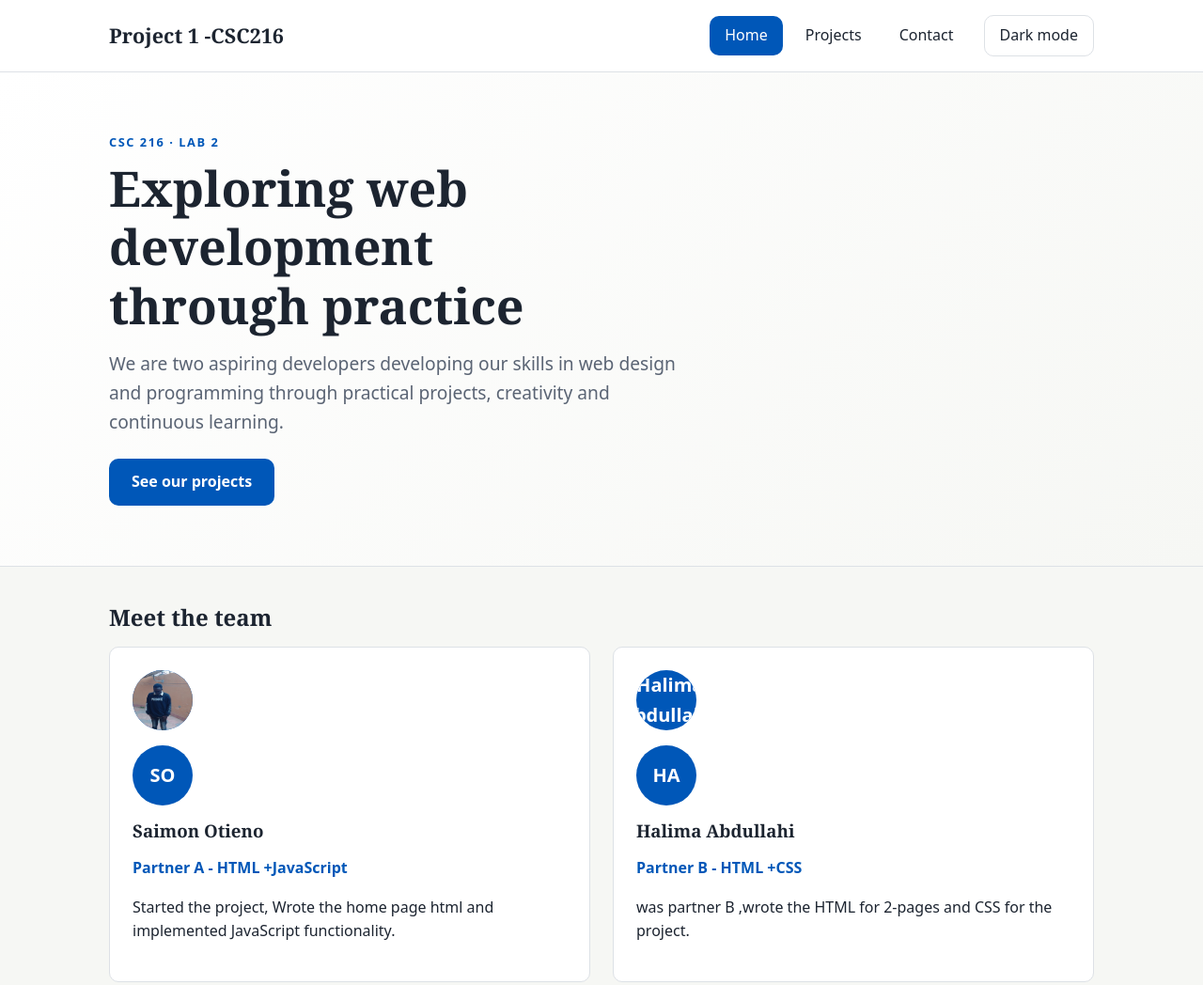
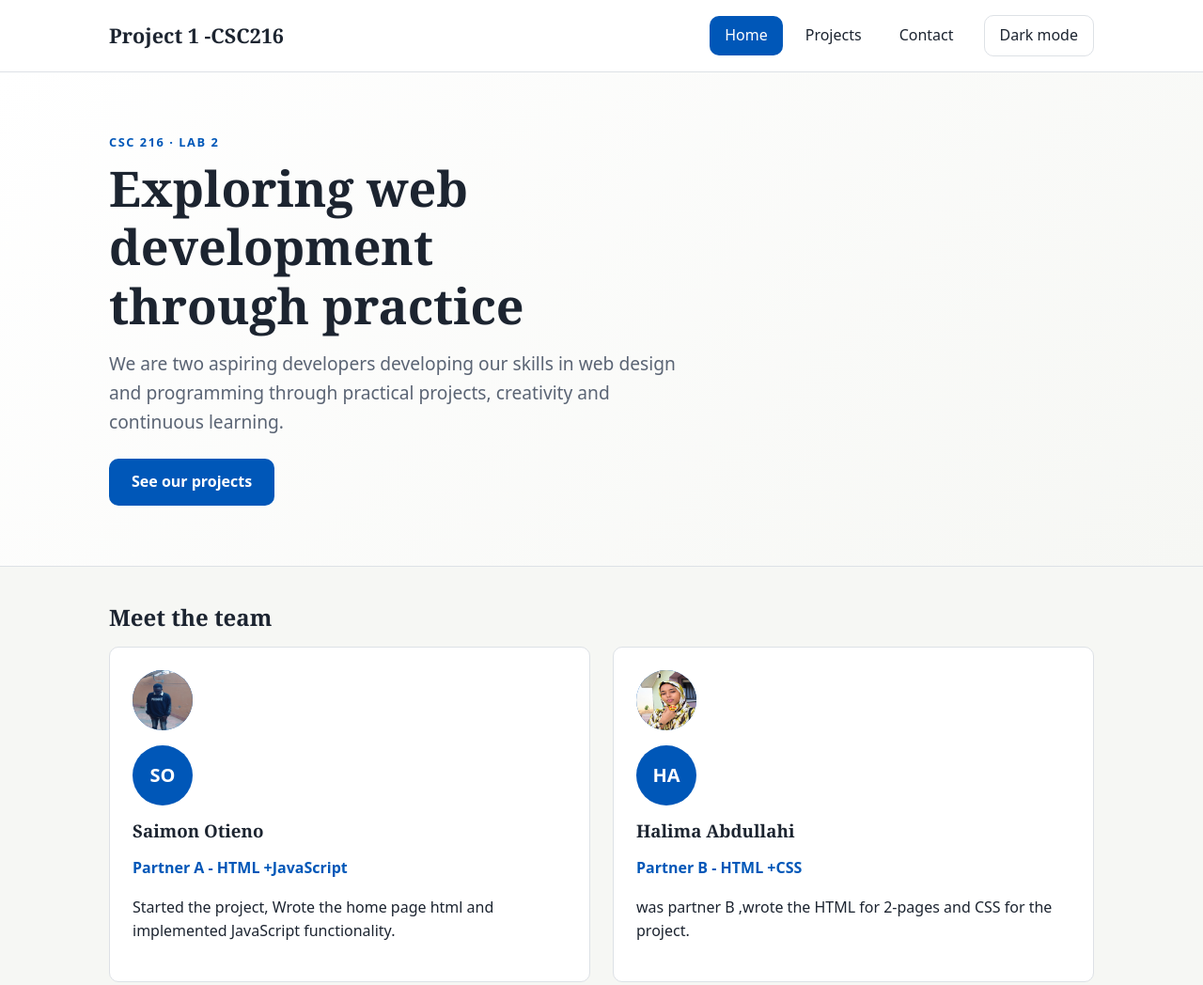
Before and after one commit to lussier1678/team-website, a plain HTML site: page index.html in a window 1280 px wide. Shown: the top 1048 px of the page at 94% size. Drawn offline with Linux system fonts and the light colour scheme.

Commit message:
adding the images
co-authored by :halima abdullahi<halish123abdullahi@gmail.com

```diff
--- a/index.html
+++ b/index.html
@@ -50,7 +50,7 @@
     </article>
 
     <article class="card">
-      <img src="images/halima.jpeg" alt="Halima Abdullahi" class="avatar">
+      <img src="images/halima.jpg" alt="Halima Abdullahi" class="avatar">
       <div class="avatar" aria-hidden="true">HA</div>
       <h3>Halima Abdullahi</h3>
       <p class="role">Partner B - HTML +CSS</p>
```
Also changed, not shown: images/halima.jpg (added).
